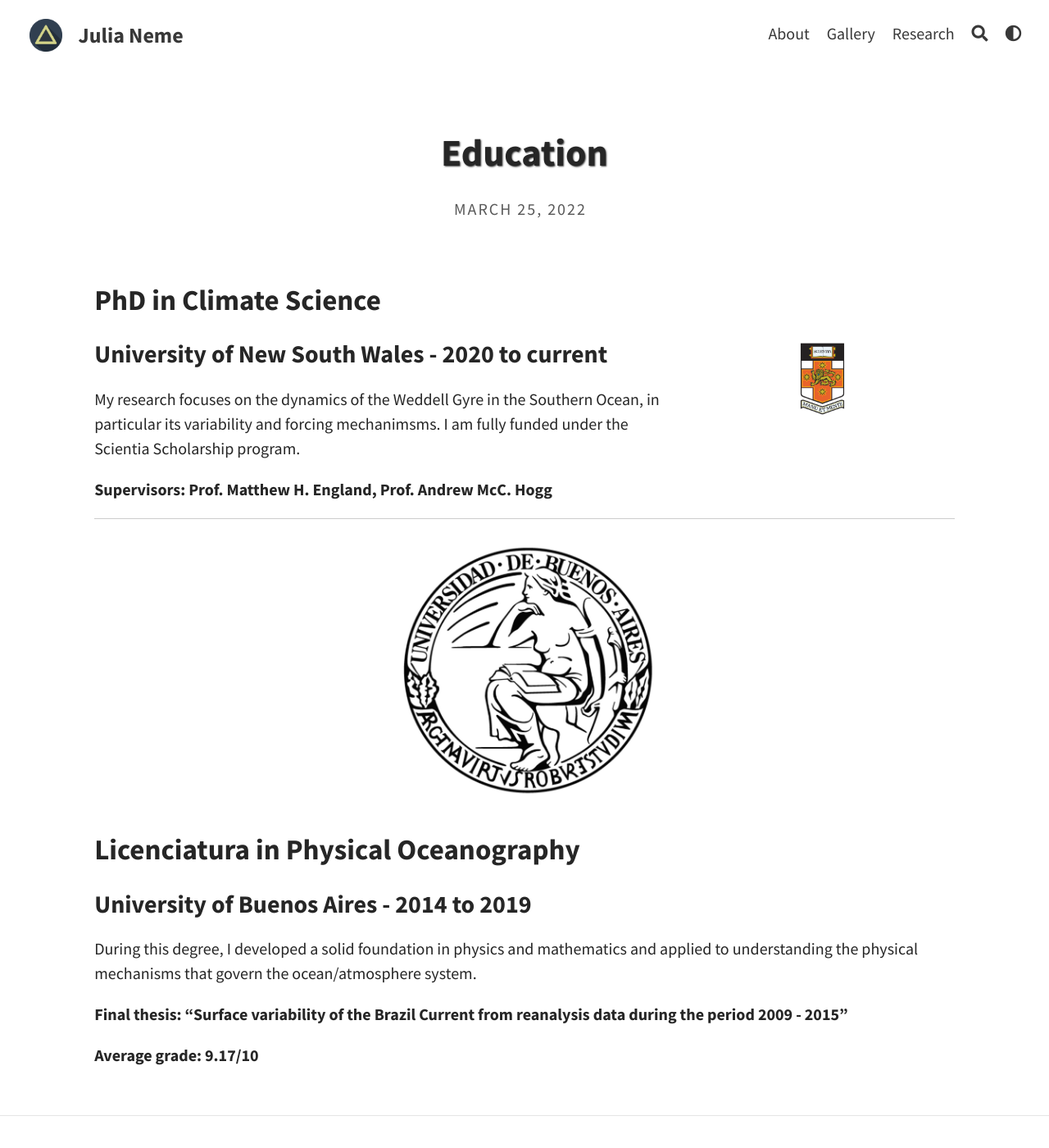
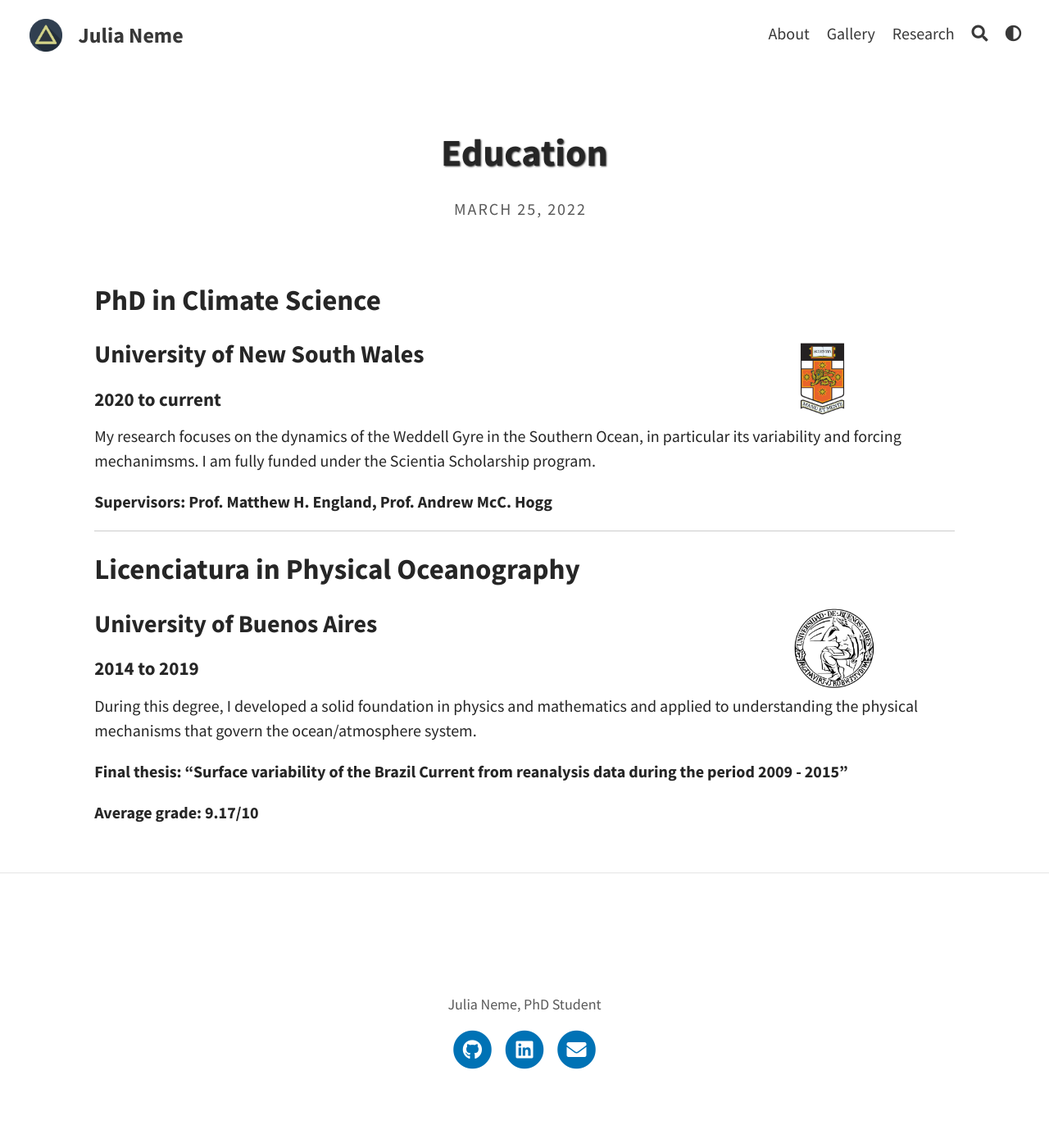
Before and after one commit to julia-neme/julia-neme.github.io, a Jekyll site: the page built from _portfolio/education.md, in a window 1280 px wide and 1400 px high. Shown: the whole window at 82% size. Built offline with Jekyll 4.4.1, drawn with Linux system fonts in a browser that asks for light colours.

Commit message:
Update education.md

```diff
--- a/_portfolio/education.md
+++ b/_portfolio/education.md
@@ -8,7 +8,9 @@ img: "assets/img/portfolio/circus.png"
 
 <img align="right" height="100" src="/assets/img/portfolio/UNSW-logo.png">
 
-### University of New South Wales - 2020 to current
+### University of New South Wales
+
+#### 2020 to current
 
 My research focuses on the dynamics of the Weddell Gyre in the Southern Ocean, in particular its variability and forcing mechanimsms. I am fully funded under the Scientia Scholarship program.
 
@@ -16,9 +18,12 @@ My research focuses on the dynamics of the Weddell Gyre in the Southern Ocean, i
 
 ---
 
-{% include aligner.html images="portfolio/UBA-logo.jpg" %}
 ## Licenciatura in Physical Oceanography
-### University of Buenos Aires - 2014 to 2019
+
+<img align="right" height="100" src="/assets/img/portfolio/UBA-logo.jpg">
+
+### University of Buenos Aires
+#### 2014 to 2019
 
 During this degree, I developed a solid foundation in physics and mathematics and applied to understanding the physical mechanisms that govern the ocean/atmosphere system.
 
```
